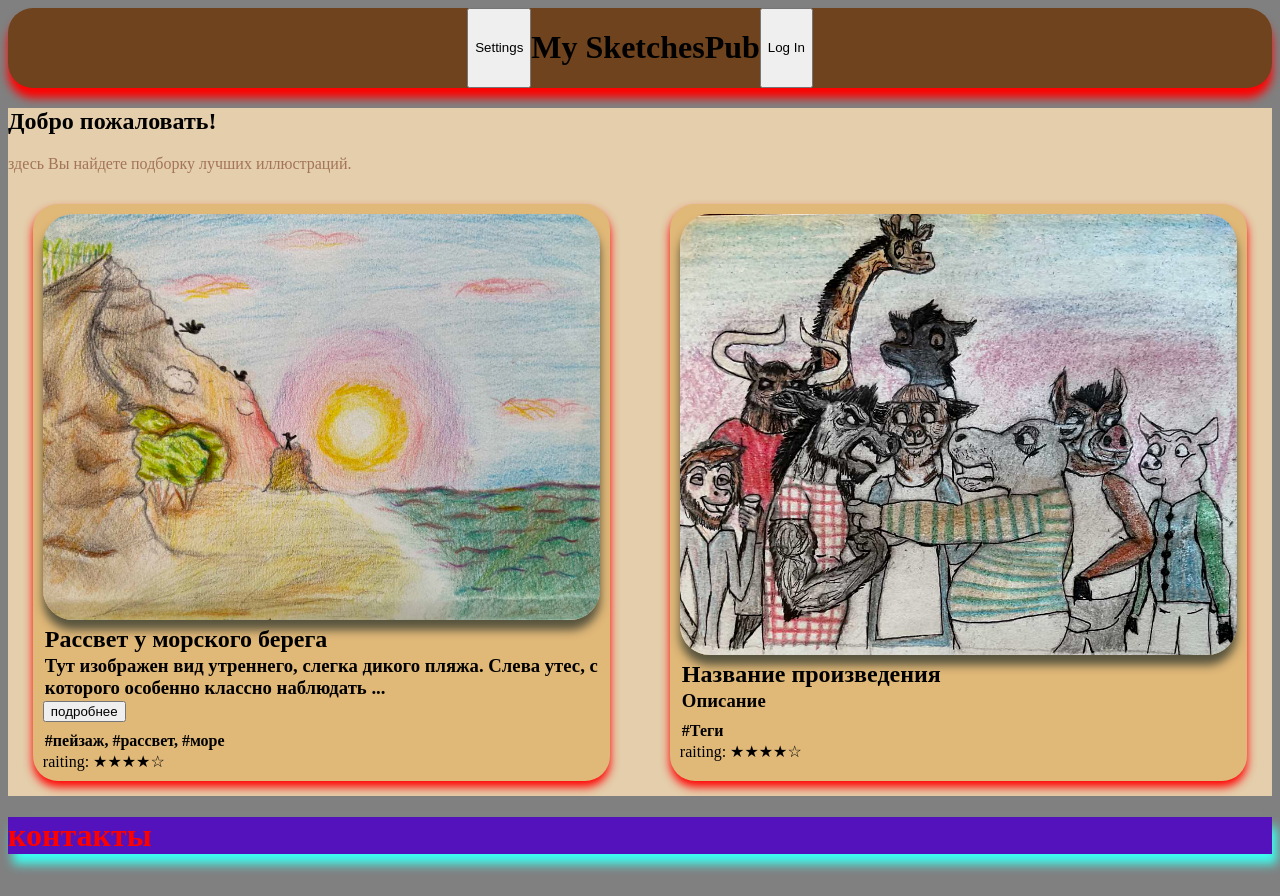
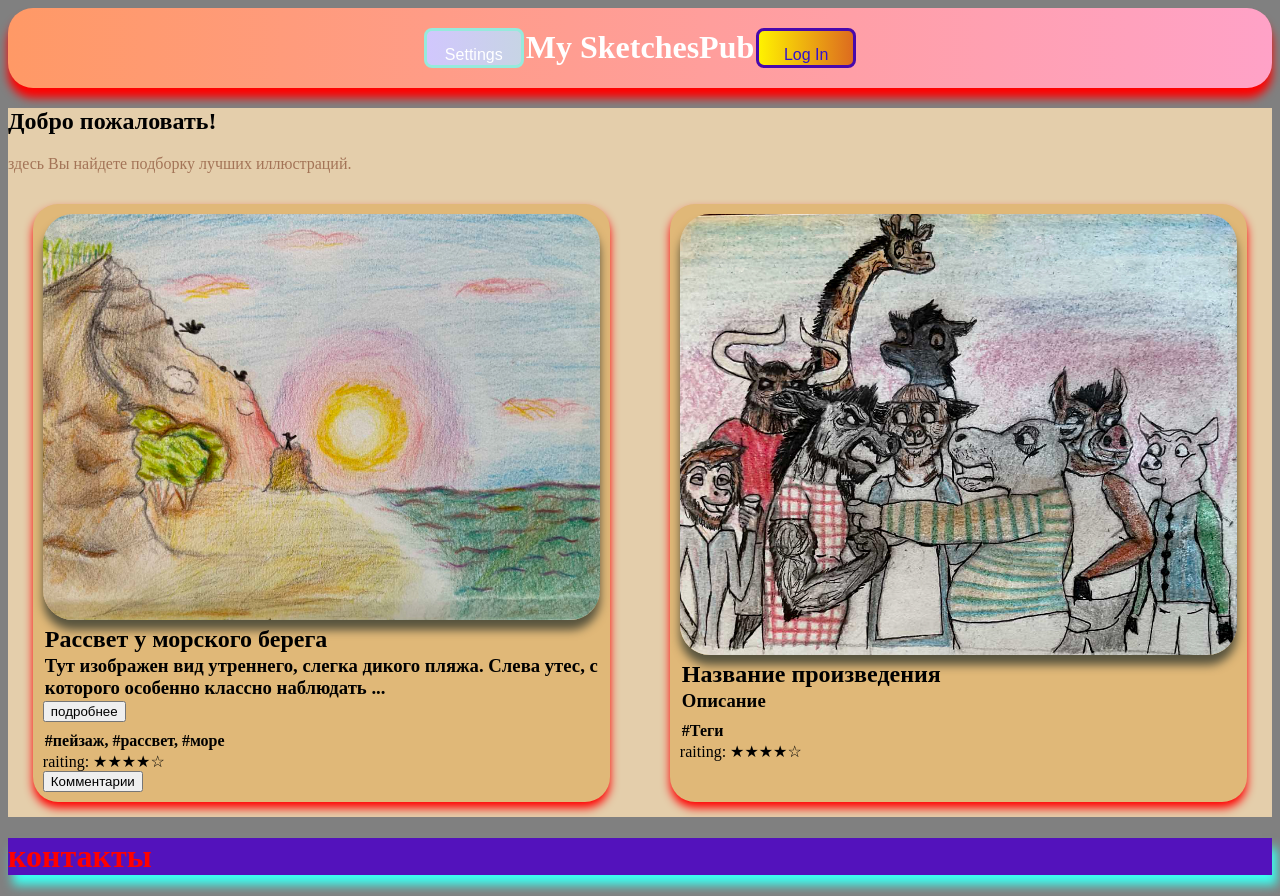
Before and after one commit to LizaBogovic/first_site, a plain HTML site: page index.html in a window 1280 px wide. Before the commit the page ends 875 px from the top, so only its background shows below. Drawn offline with Linux system fonts and the light colour scheme.

Commit message:
кнопка "комментарии", редакция кнопок в хэдере.

```diff
--- a/index.html
+++ b/index.html
@@ -14,9 +14,9 @@
 
     <header>
         <div class="headerID">
-            <button>Settings</button>
+            <button class="beautiful-button">Settings</button>
             <h1>My SketchesPub</h1>
-            <button>Log In</button>
+            <button class="couzy-button">Log In</button>
         </div>
     </header>
     <main>
@@ -29,12 +29,30 @@
                 <img src="1.jpg" />
                 <div class="card-detail">
                     <h2>Рассвет у морского берега</h2>
-                    <h3 id="short-text">Тут изображен вид утреннего, слегка дикого пляжа. Слева утес, с которого особенно классно наблюдать за утренним морем.Тут изображен вид утреннего, слегка дикого пляжа. Слева утес, с которого особенно классно наблюдать за утренним морем.Тут изображен вид утреннего, слегка дикого пляжа. Слева утес, с которого особенно классно наблюдать за утренним морем.Тут изображен вид утреннего, слегка дикого пляжа. Слева утес, с которого особенно классно наблюдать за утренним морем.</h3>
+                    <h3 id="short-text">Тут изображен вид утреннего, слегка дикого пляжа. Слева утес, с которого
+                        особенно классно наблюдать за утренним морем.Тут изображен вид утреннего, слегка дикого пляжа.
+                        Слева утес, с которого особенно классно наблюдать за утренним морем.Тут изображен вид утреннего,
+                        слегка дикого пляжа. Слева утес, с которого особенно классно наблюдать за утренним морем.Тут
+                        изображен вид утреннего, слегка дикого пляжа. Слева утес, с которого особенно классно наблюдать
+                        за утренним морем.</h3>
                     <button id="toggle-button">подробнее</button>
                     <div class="card-raiting">
                         <h4>#пейзаж, #рассвет, #море</h4>
                         raiting: ★★★★☆
                     </div>
+                    <button id="show-comments-btn" onclick="toggleComments()">Комментарии</button>
+                    <div id="comments-container" class="comments-container">
+                        <div id="comments-card" class="comments-card">
+                            <div id="comments-list" class="comments-list">
+                                <!-- Комментарии будут появляться здесь -->
+                            </div>
+                            <div class="comment-input-container">
+                                <textarea id="comment-input" placeholder="Напишите комментарий..."></textarea>
+                                <button onclick="addComment()">Отправить</button>
+                            </div>
+                        </div>
+                    </div>
+
                 </div>
             </div>
             <div class="card">
@@ -56,4 +74,5 @@
         </div>
     </footer>
 </body>
+
 </html>
--- a/main.css
+++ b/main.css
@@ -1,12 +1,14 @@
 header {
+    background-image: linear-gradient(to right, #ff9966, #ffa2c7); /* Adjust the colors as needed */
+    padding: 0;
+    color: white; /* Set text color to contrast with the gradient */
     text-align: center;
     background-color: rgb(110, 67, 29);
     width: 100%;
     margin: 0;
-    padding: 0;
     box-shadow: 0 10px 10px rgb(255, 0, 0);
-    border-image: linear-gradient(0 5px 5px rgb(255, 247, 162)2), rgb(255, 0, 212) 27;
     border-radius: 25px;
+
 }
 main {
     background-color: rgb(228, 206, 171);
@@ -26,6 +28,7 @@ body {
 .headerID {
     display:flex;
     justify-content: center;
+    align-items: center;
 }
 
 .card-container {
@@ -60,3 +63,46 @@ body {
     display: inline;
     cursor: pointer;
 }
+
+.comments-container {
+    display: none; /* hide the comments container by default */
+}
+
+.beautiful-button {
+    background-image: linear-gradient(to right, #d1c7fd, #c7d4e5);
+    border: solid;
+    border-color: rgb(150, 234, 220);
+    color: rgb(255, 255, 255); /* White text */
+    padding: 15px; /* Padding */
+    text-align: center; /* Text alignment */
+    text-decoration: none; /* No underline */
+    display: inline-block; /* Display as inline-block */
+    font-size: 16px; /* Font size */
+    margin: 4px 2px; /* Margin */
+    transition-duration: 0.4s; /* Smooth transition on hover */
+    cursor: pointer; /* Cursor style */
+    border-radius: 8px; /* Rounded corners */
+    width: 100px;
+    height: 40px;
+}
+
+.couzy-button {
+    background-image: linear-gradient( to left, #dd6b1f, rgb(255, 242, 0));
+    border: solid;
+    border-color: #4809ac;
+    color: rgb(50, 19, 206);
+    padding: 15px; /* Padding */
+    text-align: center; /* Text alignment */
+    text-decoration: none; /* No underline */
+    display: inline-block; /* Display as inline-block */
+    font-size: 16px; /* Font size */
+    margin: 4px 2px; /* Margin */
+    transition-duration: 0.4s; /* Smooth transition on hover */
+    cursor: pointer; /* Cursor style */
+    border-radius: 8px; /* Rounded corners */
+    width: 100px;
+    height: 40px;
+}
+.beautiful-button:hover {
+    background-color: #313431; /* Darker green on hover */
+}
--- a/main.js
+++ b/main.js
@@ -31,3 +31,25 @@ document.addEventListener('DOMContentLoaded', function() {
         }
     });
 });
+
+function toggleComments() {
+    var commentsContainer = document.getElementById('comments-container');
+    console.log("commentsContainer.style.display = " + commentsContainer.style.display);
+    commentsContainer.style.display = (commentsContainer.style.display === 'none' || !commentsContainer.style.display) ? 'block' : 'none';
+}
+
+function addComment() {
+    var commentInput = document.getElementById('comment-input');
+    var commentText = commentInput.value.trim();
+
+    if (commentText !== '') {
+        var commentsList = document.getElementById('comments-list');
+        var commentElement = document.createElement('div');
+        commentElement.classList.add('comment');
+        commentElement.textContent = commentText;
+        commentsList.appendChild(commentElement);
+        commentInput.value = '';
+    } else {
+        alert('Пожалуйста, введите комментарий.');
+    }
+}
```
